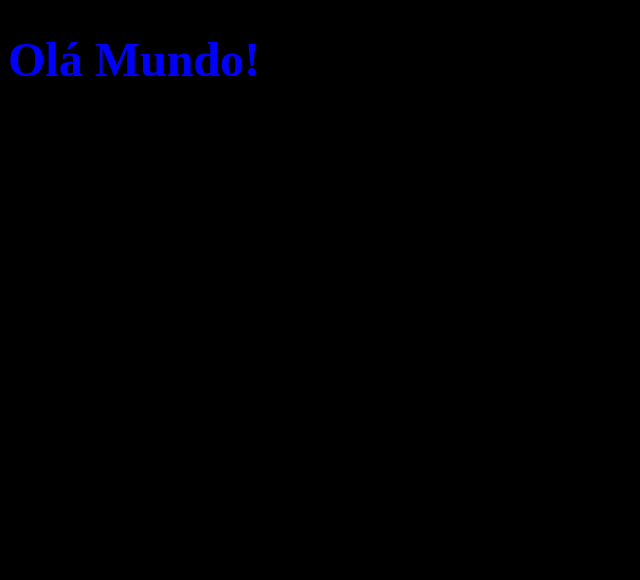
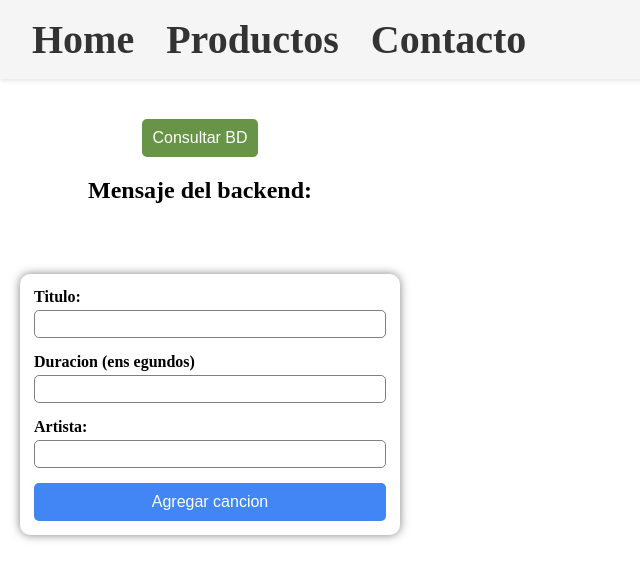
Before and after one commit to Riky48/olavarriaNEST, a website: page client/index.html in a window 1280 px wide. Shown: the whole page, without its empty margins (0-640 px from the left). Drawn offline with Linux system fonts and the light colour scheme; files that its build step writes are made by us from their sources.

Commit message:
completando para realizar consultas get,post,pull y delete

```diff
--- a/client/index.html
+++ b/client/index.html
@@ -1,12 +1,44 @@
-<!DOCTYPE html>
-<html lang="en">
-<head>
-    <meta charset="UTF-8">
-    <meta name="viewport" content="width=device-width, initial-scale=1.0">
-    <title>Document</title>
-    <link rel="stylesheet" href="style.css">
-</head>
-<body>
-    <h1>Olá Mundo!</h1>
-</body>
+<!doctype html>
+<html lang="es">
+  <head>
+    <meta charset="UTF-8" />
+    <title>Page 2</title>
+    <link rel="stylesheet" href="css/style.css" />
+    <script src="js/script.js"></script>
+  </head>
+  <body>
+    <header>
+      <nav>
+        <ul>
+          <li><a href="/index.html">Home</a></li>
+          <li><a href="/productos.html">Productos</a></li>
+          <li><a href="/contacto.html">Contacto</a></li>
+        </ul>
+      </nav>
+    </header>
+    <section class="main">
+      <button id="obtenerDatos">Consultar BD</button>
+      <div id="api"></div>
+
+      <h1>Mensaje del backend:</h1>
+      <ol id="lista-canciones" class="lista-canciones"></ol>
+      <div id="resultado"></div>
+<br>
+      <form id="form-cancion" class="formulario">
+        <label>
+          Titulo:
+          <input type="text" id="titulo" required />
+        </label>
+        <label>
+          Duracion (ens egundos)
+          <input type="number" id="duracion" required />
+        </label>
+        <label>
+          Artista:
+          <input type="text" id="artista" required />
+        </label>
+        <button type="submit">Agregar cancion</button>
+      </form>
+    </section>
+  </body>
 </html>
--- /dev/null
+++ b/client/script.js
@@ -0,0 +1,27 @@
+document.addEventListener('DOMContentLoaded',()=>{
+    const obtenerDatos=document.getElementById('obtenerDatos');
+    obtenerDatos.addEventListener('click',()=>{
+        fetch('http://localhost:3030/tracks')
+        .then(res=>res.json())
+        .then(data=>{
+            console.log(data);
+            const contenedor=document.querySelector('#lista-canciones');
+            contenedor.innerHTML='';
+             data.forEach(cancion => {
+                const itemCancion=document.createElement('li');
+                const detalles= document.createElement('ul');
+
+                Object.entries(cancion).forEach(([clave,valor])=>{
+                    const liDetalle=document.createElement('li');
+                    liDetalle.textContent= `${clave}: ${valor}`;
+                    detalles.appendChild(liDetalle);
+                });
+                itemCancion.appendChild(detalles);
+                contenedor.appendChild(itemCancion)
+
+
+             });
+
+        })
+    })
+})
--- a/client/style.css
+++ b/client/style.css
@@ -1,21 +1,205 @@
 body {
-    background-color: black;
-    color: white;
-}
-h1 {
-    color: blue;
-    font-size: 3rem;
-    margin-bottom: 2rem;
-}
-.container {
-    display: flex;
-    flex-direction: column;
-    align-items: center;
-    justify-content: center;
-    height: 100vh;
+  margin: 0;
 }
 
-.title {
-    font-size: 3rem;
-    margin-bottom: 2rem;
+header {
+  background-color: #f5f5f5;
+  padding: 1em 2em;
+  box-shadow: 0 2px 4px rgba(0, 0, 0, 0.1);
 }
+
+nav ul {
+  list-style: none;
+  display: flex;
+  gap: 2em;
+  margin: 0;
+  padding: 0;
+}
+
+nav a {
+  text-decoration: none;
+  color: #333;
+  font-weight: bold;
+  transition: color 0.3s ease;
+  font-size: 40px;
+}
+
+nav a:hover {
+  color: #007bff;
+}
+section.main{
+  max-width: 400px;
+  display: flex;
+  flex-direction: column;
+}
+
+h1{
+  text-align: center;
+}
+.lista-canciones {
+  padding-left: 20px;
+}
+
+.lista-canciones > li {
+  margin-bottom: 1em;
+  background-color: #f0f0f0;
+  border-radius: 5px;
+  padding: 10px;
+}
+
+.lista-canciones ul {
+  margin: 0;
+  padding-left: 20px;
+}
+
+.lista-canciones ul li {
+  list-style-type: disc;
+}
+
+.formulario {
+  margin-left: 20px;
+  padding: 14px;
+  border-radius: 10px;
+  display: flex;
+  flex-direction: column;
+  gap: 15px;
+  box-shadow: 0 0 10px rgba(0, 0, 0, 0.5);
+  margin-bottom: 40PX;
+}
+
+.formulario input {
+  padding: 6px;
+  border-radius: 5px;
+  margin-top: 4px;
+  border: 1px solid grey;
+  font-size: 12px;
+}
+.formulario label {
+  display: flex;
+  flex-direction: column;
+  font-weight: bold;
+}
+
+.formulario button,
+#obtenerDatos {
+  padding: 10px;
+  font-size: 16px;
+  background-color: #4285f4;
+  color: white;
+  border: none;
+  border-radius: 5px;
+  cursor: pointer;
+  transition: background-color 0.3s ease;
+}
+button#obtenerDatos {
+  background-color: rgba(59, 117, 18, 0.774);
+  padding: 10px;
+  margin-top: 40px;
+  align-self: center;
+}
+.formulario button:hover,
+#obtenerDatos:hover {
+  background-color: #3367d6;
+}body {
+  margin: 0;
+}
+
+header {
+  background-color: #f5f5f5;
+  padding: 1em 2em;
+  box-shadow: 0 2px 4px rgba(0, 0, 0, 0.1);
+}
+
+nav ul {
+  list-style: none;
+  display: flex;
+  gap: 2em;
+  margin: 0;
+  padding: 0;
+}
+
+nav a {
+  text-decoration: none;
+  color: #333;
+  font-weight: bold;
+  transition: color 0.3s ease;
+  font-size: 40px;
+}
+
+nav a:hover {
+  color: #007bff;
+}
+section.main{
+  max-width: 400px;
+  display: flex;
+  flex-direction: column;
+}
+
+h1{
+  text-align: center;
+}
+.lista-canciones {
+  padding-left: 20px;
+}
+
+.lista-canciones > li {
+  margin-bottom: 1em;
+  background-color: #f0f0f0;
+  border-radius: 5px;
+  padding: 10px;
+}
+
+.lista-canciones ul {
+  margin: 0;
+  padding-left: 20px;
+}
+
+.lista-canciones ul li {
+  list-style-type: disc;
+}
+
+.formulario {
+  margin-left: 20px;
+  padding: 14px;
+  border-radius: 10px;
+  display: flex;
+  flex-direction: column;
+  gap: 15px;
+  box-shadow: 0 0 10px rgba(0, 0, 0, 0.5);
+  margin-bottom: 40PX;
+}
+
+.formulario input {
+  padding: 6px;
+  border-radius: 5px;
+  margin-top: 4px;
+  border: 1px solid grey;
+  font-size: 12px;
+}
+.formulario label {
+  display: flex;
+  flex-direction: column;
+  font-weight: bold;
+}
+
+.formulario button,
+#obtenerDatos {
+  padding: 10px;
+  font-size: 16px;
+  background-color: #4285f4;
+  color: white;
+  border: none;
+  border-radius: 5px;
+  cursor: pointer;
+  transition: background-color 0.3s ease;
+}
+button#obtenerDatos {
+  background-color: rgba(59, 117, 18, 0.774);
+  padding: 10px;
+  margin-top: 40px;
+  align-self: center;
+}
+.formulario button:hover,
+#obtenerDatos:hover {
+  background-color: #3367d6;
+}
--- a/src/main.ts
+++ b/src/main.ts
@@ -3,6 +3,6 @@ import { AppModule } from './app.module';
 
 async function bootstrap() {
   const app = await NestFactory.create(AppModule);
-  await app.listen(process.env.PORT ?? 3000);
+  await app.listen(3003);
 }
 bootstrap();
```
Also changed, not shown: data/tracks.json (+17 -10 lines), src/track/track.controller.ts (+21 -5 lines), src/track/track.interface.ts (+4 -3 lines), src/track/track.service.ts (+60 -6 lines).
